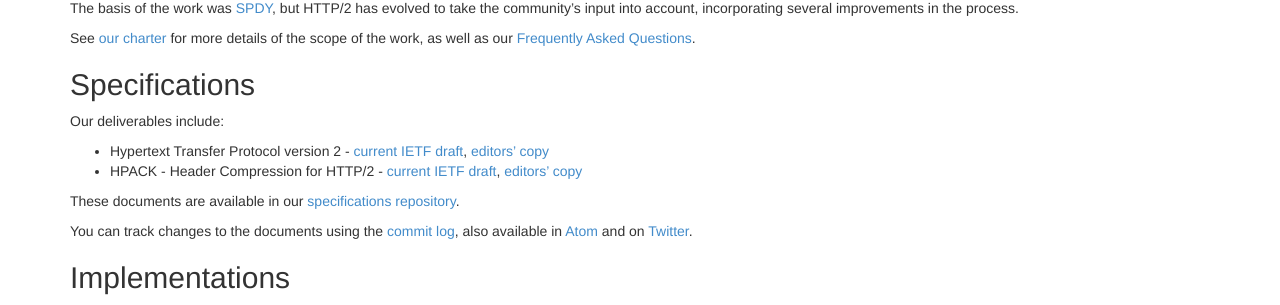
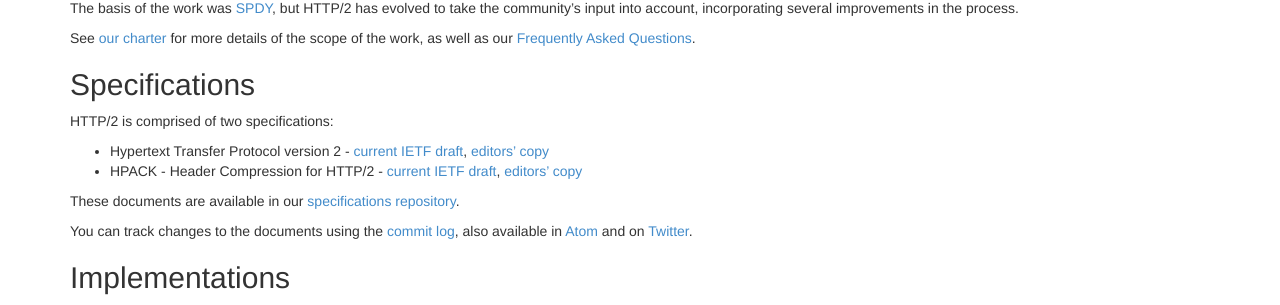
Before and after one commit to http2/http2.github.io, a Jekyll site: the page built from index.md, in a window 1280 px wide and 924 px high. Shown: the part 410-715 px from the top of the window. Built offline with Jekyll 4.4.1, drawn with Linux system fonts in a browser that asks for light colours.

Commit message:
intro specs

```diff
--- a/index.md
+++ b/index.md
@@ -31,7 +31,7 @@ Questions](/faq/).
 
 ## Specifications
 
-Our deliverables include:
+HTTP/2 is comprised of two specifications:
 
 * Hypertext Transfer Protocol version 2 - [current IETF draft](http://tools.ietf.org/html/draft-ietf-httpbis-http2/), [editors' copy](http://http2.github.com/http2-spec/)
 * HPACK - Header Compression for HTTP/2 - [current IETF draft](http://tools.ietf.org/html/draft-ietf-httpbis-header-compression/), [editors' copy](http://http2.github.com/http2-spec/compression.html)
```
